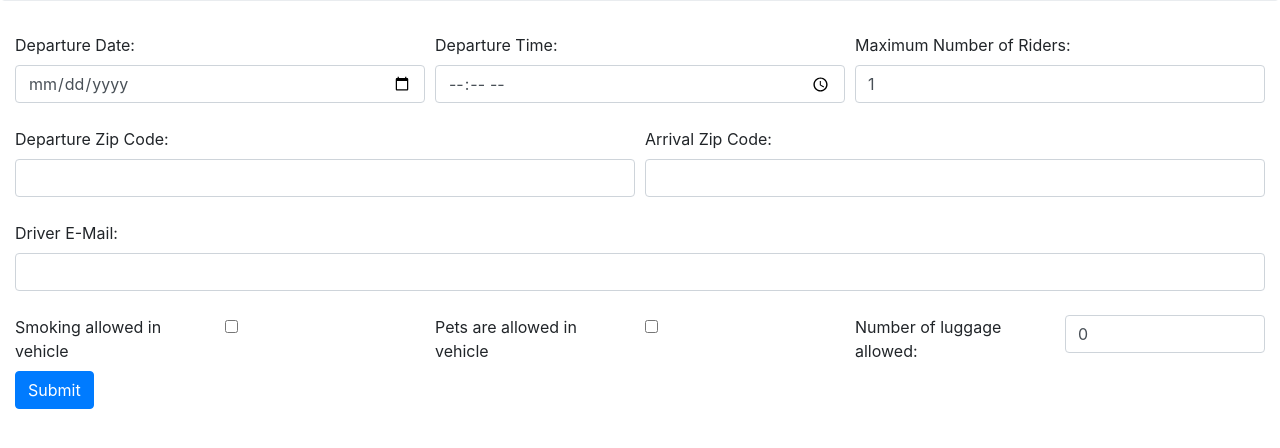
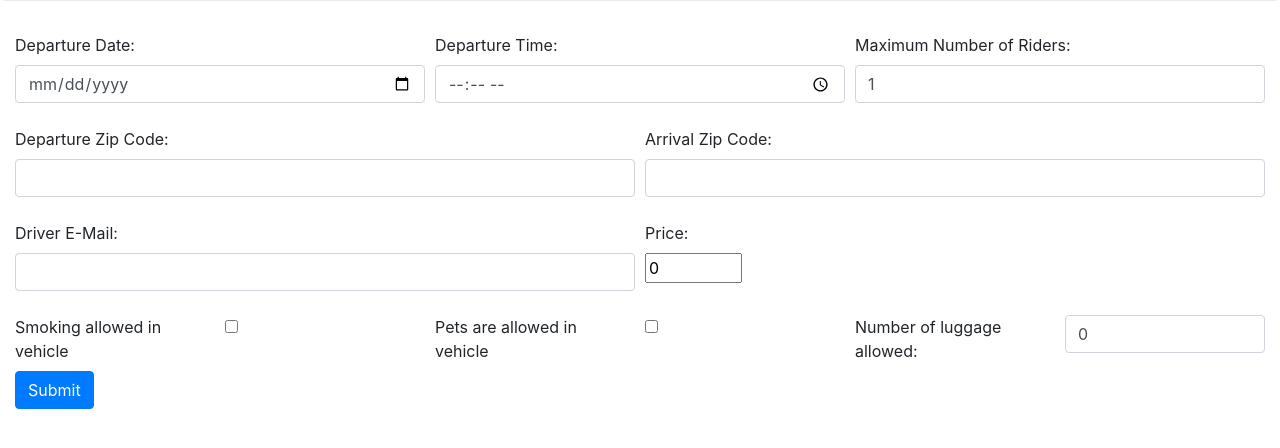
Before and after one commit to nlegras/Capstone, a Django app: page /submit/ in a window 1280 px wide. Shown: the part 304-752 px from the top of the page. Run offline with Django 3.2, Linux system fonts and the light colour scheme; some libraries are stand-ins or nearby versions.

Commit message:
added price to models/forms/views

```diff
--- a/submit/forms.py
+++ b/submit/forms.py
@@ -7,6 +7,7 @@ class rideForm(forms.Form):
     departZip = forms.IntegerField()
     arrivalZip = forms.IntegerField()
     driverEmail = forms.EmailField()
+    riderPrice = forms.DecimalField(max_digits=5, decimal_places=2)
     drisSmokes = forms.CheckboxSelectMultiple()
     ridersPets = forms.CheckboxSelectMultiple()
     ridersLugg = forms.IntegerField()
--- a/submit/models.py
+++ b/submit/models.py
@@ -17,6 +17,7 @@ class Rides(models.Model):
     driSmokes = models.IntegerField(default=0)
     riderPets = models.IntegerField(default=0)
     riderLugg = models.IntegerField(default=0)
+    riderPrice = models.DecimalField(default=0, max_digits=5, decimal_places=2)
 
     @property
     def depName(self):
--- a/submit/views.py
+++ b/submit/views.py
@@ -15,6 +15,7 @@ def index(request):
             driverEmail = request.POST.get('driverEmail')
             rideLugg = request.POST.get('ridersLugg')
             seatCapac = request.POST.get('seatCapacity')
+            riderPrice = request.POST.get('riderPrice')
             if request.POST.get('drisSmokes') == 'on':
                 driverSmokes = 1
             else:
@@ -23,7 +24,7 @@ def index(request):
                 ridePets = 1
             else:
                 ridePets = 0
-            record = Rides(depDate=departDate, depTime=departTime, depZip=departZip, arrZip=arrivalZip, driEmail=driverEmail, seatCapacity=seatCapac, reserved='Open', driSmokes=driverSmokes, riderPets=ridePets, riderLugg=rideLugg)
+            record = Rides(depDate=departDate, depTime=departTime, depZip=departZip, arrZip=arrivalZip, driEmail=driverEmail, seatCapacity=seatCapac, reserved='Open', driSmokes=driverSmokes, riderPets=ridePets, riderLugg=rideLugg, riderPrice=riderPrice)
             record.save()
         else:
             pass
--- a/templates/rideSubmit.html
+++ b/templates/rideSubmit.html
@@ -70,8 +70,16 @@
           <input type="text" inputmode="numeric" pattern="^(?(^00000(|-0000))|(\d{5}(|-\d{4})))$" id="arrivalZip" name="arrivalZip" minlength="5" maxlength="5" required class="form-control" form="rideForm"><br>
         </div>
       </div>
-      <label for="driverEmail">Driver E-Mail: </label>
-      <input type="email" id="driverEmail" name="driverEmail" required class="form-control" form="rideForm"><br>
+      <div class="form-row">
+        <div class="col">
+          <label for="driverEmail">Driver E-Mail: </label>
+          <input type="email" id="driverEmail" name="driverEmail" required class="form-control" form="rideForm"><br>
+        </div>
+        <div class="col">
+          <label for="riderPrice">Price: </label><br>
+          <input type="number" inputmode="numeric" max="999" min ="0" step ="5" value="0" id="riderPrice" name="riderPrice" form="rideForm"><br>
+        </div>
+      </div>
       <div class="form-row">
         <div class="col">
           <label for="driSmokes">Smoking allowed in vehicle </label>
--- a/templates/rides.html
+++ b/templates/rides.html
@@ -53,6 +53,7 @@
         <th scope="col">Destination City</th>
         <th scope="col">Driver Email</th>
         <th scope="col">Seats Taken</th>
+        <th scope="col">Price</th>
         <th scope="col">Reserve</th>
       </tr>
     </thead>
@@ -65,6 +66,7 @@
         <td>{{ ride.arrName }}</td>
         <td>{{ ride.driEmail }}</td>
         <td>{{ ride.seatTaken }} / {{ ride.seatCapacity }}</td>
+        <td>&dollar;{{ ride.riderPrice }}</td>
         <td>{% if ride.seatTaken != ride.seatCapacity %}
 
           <form action="reserve" method="post" id="resForm" name="resForm">
```
Also changed, not shown: submit/migrations/0008_rides_riderprice.py (added), submit/migrations/0009_auto_20200505_2138.py (added).
